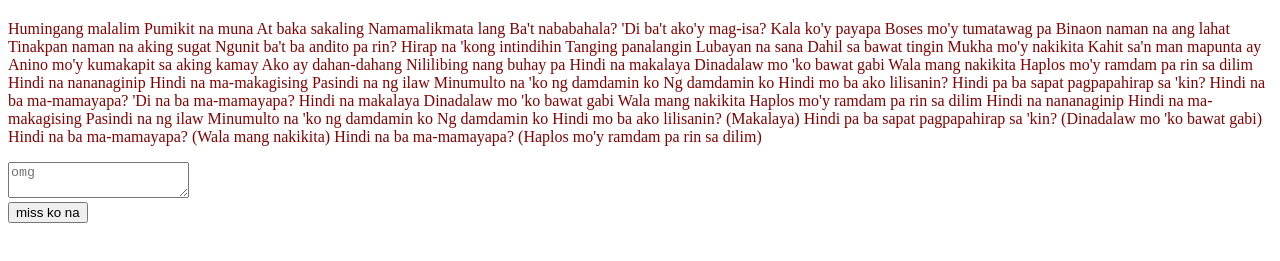
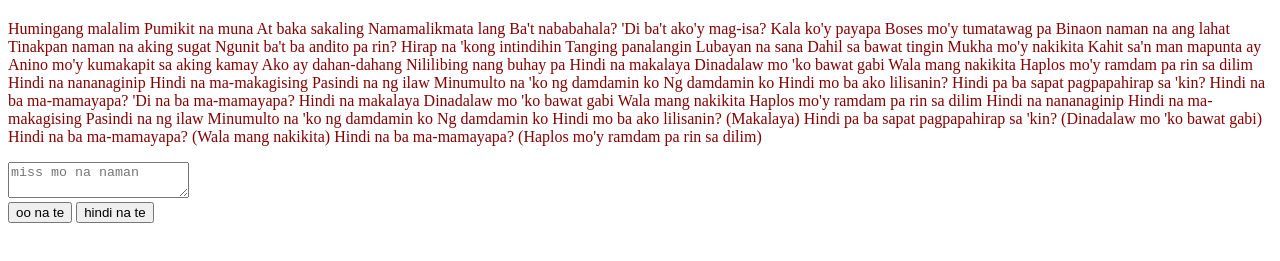
Before and after one commit to margaonly/relapse, a plain HTML site: page index.html in a window 1280 px wide. Shown: the part 129-390 px from the top of the page. Drawn offline with Linux system fonts and the light colour scheme.

Commit message:
Update index.html

```diff
--- a/index.html
+++ b/index.html
@@ -70,9 +70,10 @@
         Hindi na ba ma-mamayapa?
         (Haplos mo'y ramdam pa rin sa dilim)
     </p>
-        <textarea placeholder="omg"></textarea>
+        <textarea placeholder="miss mo na naman"></textarea>
         <br />
-        <button>miss ko na</button>
+        <button>oo na te</button>
+        <button>hindi na te</button>
 
      </body>
 </html>
```
